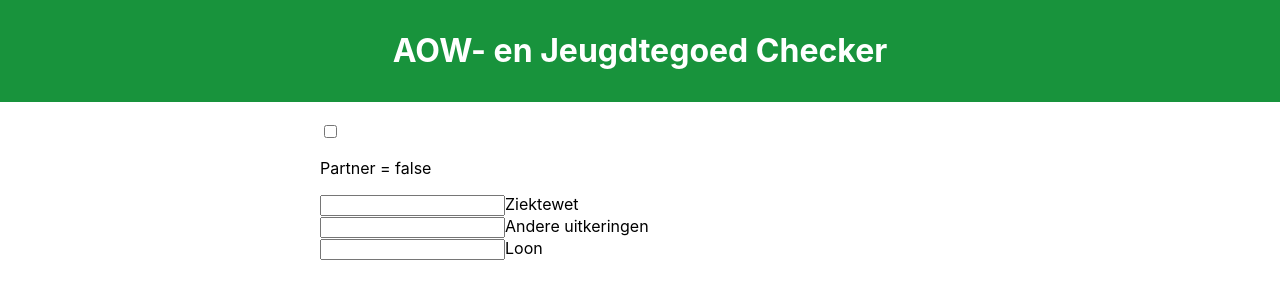
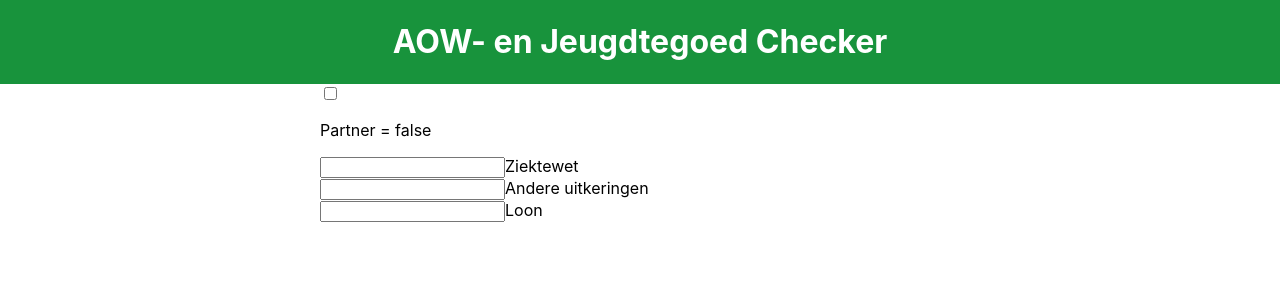
Before and after one commit to Doedels/AJT-Checker, a React (Create React App) app: page / in a window 1280 px wide. Shown: the top 300 px of the page. Built offline with nearby package versions, Linux system fonts and the light colour scheme.

Commit message:
Verwijderen margin on .header

```diff
--- a/src/Containers/FrontPage/FrontPage.module.css
+++ b/src/Containers/FrontPage/FrontPage.module.css
@@ -1,8 +1,7 @@
 .header {
   background-color: #18933c;
   color: #fff;
-  padding: 10px 0;
-  margin-bottom: 20px;
+  padding: 1px 0;
   text-align: center;
 }
 
```
